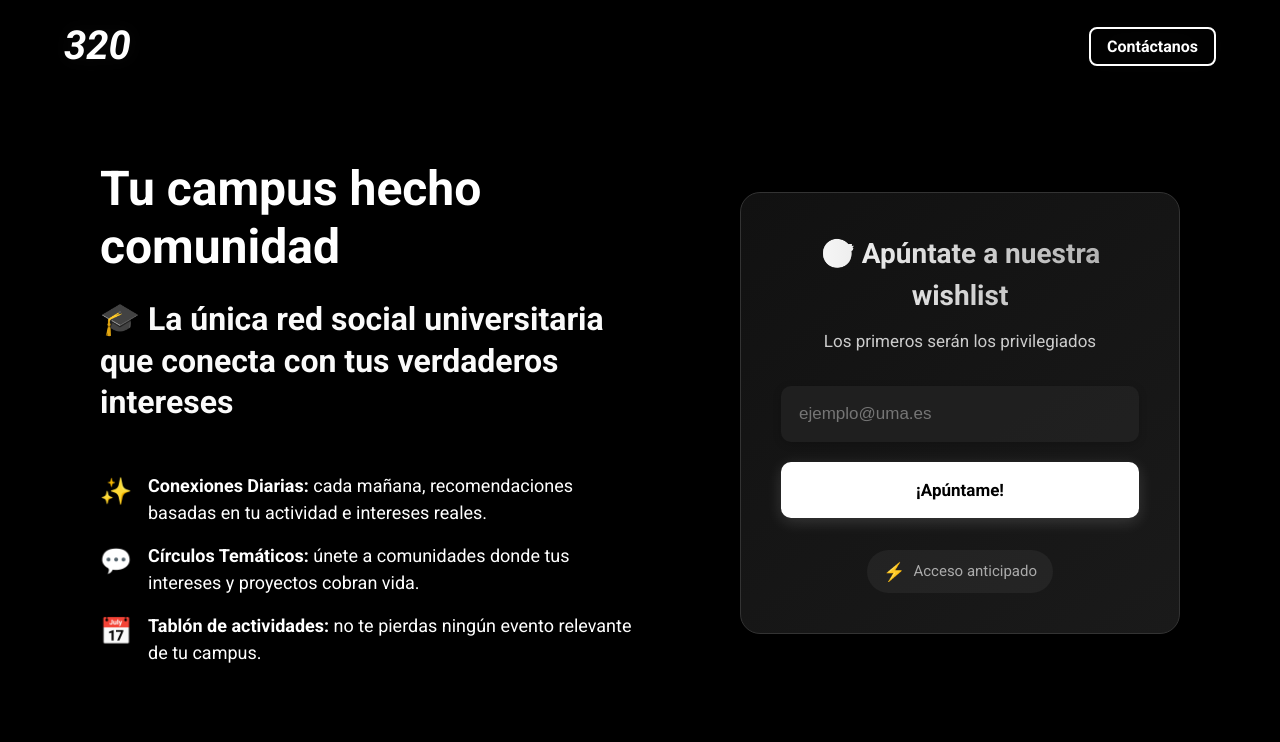
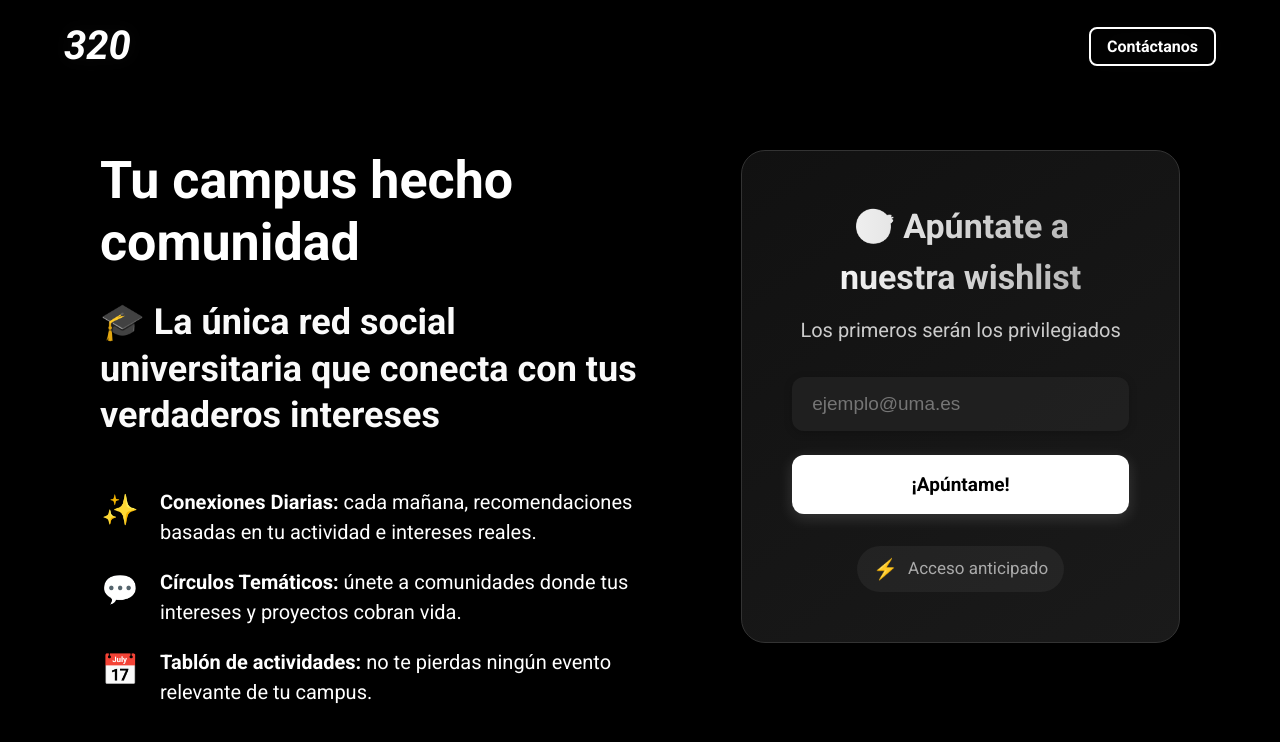
Before and after one commit to 2tank/320_web, a React (Vite) app: page / in a window 1280 px wide. Shown: the top 742 px of the page. Built offline with nearby package versions, Linux system fonts and the light colour scheme.

Commit message:
Cambio def

```diff
--- a/src/Home.jsx
+++ b/src/Home.jsx
@@ -6,15 +6,25 @@ function Home() {
   const [isSubmitting, setIsSubmitting] = useState(false);
   const [submitHovered, setSubmitHovered] = useState(false);
   const [inputFocused, setInputFocused] = useState(false);
+  const [isMobile, setIsMobile] = useState(false);
+  const [isSmallMobile, setIsSmallMobile] = useState(false);
 
-  // Añadir este useEffect para cambiar el título de la página
+  // Detector de tamaño de pantalla para mejor responsividad
   useEffect(() => {
-    // Guardar el título anterior para restaurarlo cuando se desmonte el componente
+    const checkMobile = () => {
+      setIsMobile(window.innerWidth <= 768);
+      setIsSmallMobile(window.innerWidth <= 480);
+    };
+
+    checkMobile();
+    window.addEventListener('resize', checkMobile);
+    return () => window.removeEventListener('resize', checkMobile);
+  }, []);
+
+  // Cambiar título de la página
+  useEffect(() => {
     const prevTitle = document.title;
-    // Establecer el nuevo título
     document.title = "320 - Home";
-
-    // Cleanup function para restaurar el título original cuando el componente se desmonte
     return () => {
       document.title = prevTitle;
     };
@@ -23,7 +33,6 @@ function Home() {
   const handleSubmit = (e) => {
     e.preventDefault();
     setIsSubmitting(true);
-    // Simular envío de formulario
     setTimeout(() => {
       setIsSubmitting(false);
       setEmail("");
@@ -31,61 +40,96 @@ function Home() {
     }, 1000);
   };
 
-  // Resto del código permanece igual...
   return (
     <div style={styles.container}>
       <Header />
-      <main style={styles.content}>
+      <main style={{
+        ...styles.content,
+        paddingTop: isSmallMobile ? "90px" : isMobile ? "110px" : "150px"
+      }}>
         <section style={styles.left}>
-          <h2 style={styles.campusMessage}>Tu campus hecho comunidad</h2>
-          <h3 style={styles.mainHeading}>
+          <h2 style={{
+            ...styles.campusMessage,
+            fontSize: isSmallMobile ? "32px" : "clamp(32px, 5.5vw, 52px)" // Más grande
+          }}>Tu campus hecho comunidad</h2>
+          <h3 style={{
+            ...styles.mainHeading,
+            fontSize: isSmallMobile ? "22px" : "clamp(22px, 3.5vw, 36px)" // Más grande
+          }}>
             🎓 La única red social universitaria que conecta con tus verdaderos intereses
           </h3>
-          <div style={styles.features}>
+          <div style={{
+            ...styles.features,
+            gap: isSmallMobile ? "14px" : "clamp(16px, 2.5vh, 26px)" // Más espacio
+          }}>
             <div style={styles.featureItem}>
-              <span style={styles.emoji}>✨</span>
-              <span>
+              <span style={{
+                ...styles.emoji,
+                fontSize: isSmallMobile ? "20px" : "clamp(20px, 3vw, 30px)" // Emoji más grande
+              }}>✨</span>
+              <span style={styles.featureText}>
                 <strong>Conexiones Diarias:</strong> cada mañana, recomendaciones basadas en tu actividad e intereses reales.
               </span>
             </div>
             <div style={styles.featureItem}>
-              <span style={styles.emoji}>💬</span>
-              <span>
+              <span style={{
+                ...styles.emoji,
+                fontSize: isSmallMobile ? "20px" : "clamp(20px, 3vw, 30px)"
+              }}>💬</span>
+              <span style={styles.featureText}>
                 <strong>Círculos Temáticos:</strong> únete a comunidades donde tus intereses y proyectos cobran vida.
               </span>
             </div>
             <div style={styles.featureItem}>
-              <span style={styles.emoji}>📅</span>
-              <span>
+              <span style={{
+                ...styles.emoji,
+                fontSize: isSmallMobile ? "20px" : "clamp(20px, 3vw, 30px)"
+              }}>📅</span>
+              <span style={styles.featureText}>
                 <strong>Tablón de actividades:</strong> no te pierdas ningún evento relevante de tu campus.
               </span>
             </div>
           </div>
         </section>
 
-        {/* Sección derecha: wishlist privilegiada con Formspree */}
         <section style={styles.right}>
-          <div style={styles.wishlistContainer}>
-            <h4 style={styles.wishlistHeading}>🎯 Apúntate a nuestra wishlist</h4>
-            <p style={styles.wishlistSubheading}>Los primeros serán los privilegiados</p>
+          <div style={{
+            ...styles.wishlistContainer,
+            padding: isSmallMobile ? "30px 20px" : "clamp(30px, 6vw, 50px)" // Más padding
+          }}>
+            <h4 style={{
+              ...styles.wishlistHeading,
+              fontSize: isSmallMobile ? "24px" : "clamp(24px, 3.5vw, 34px)" // Más grande
+            }}>🎯 Apúntate a nuestra wishlist</h4>
+            <p style={{
+              ...styles.wishlistSubheading,
+              fontSize: isSmallMobile ? "17px" : "clamp(17px, 2vw, 20px)", // Más grande
+              margin: "0 0 clamp(24px, 4vh, 36px)" // Más espacio
+            }}>Los primeros serán los privilegiados</p>
+
             <form
               action="https://formspree.io/f/mvgrrbvp"
               method="POST"
-              style={styles.wishlistForm}
+              style={{
+                ...styles.wishlistForm,
+                gap: "clamp(20px, 3vh, 30px)" // Más espacio
+              }}
               onSubmit={handleSubmit}
             >
               <div style={styles.inputWrapper}>
                 <input
                   name="email"
                   type="email"
-                  placeholder="ejemplo@uma.es"
+                  placeholder={isSmallMobile ? "Email" : "ejemplo@uma.es"}
                   value={email}
                   onChange={(e) => setEmail(e.target.value)}
                   onFocus={() => setInputFocused(true)}
                   onBlur={() => setInputFocused(false)}
                   style={{
                     ...styles.wishlistInput,
-                    ...(inputFocused ? styles.wishlistInputFocused : {})
+                    ...(inputFocused ? styles.wishlistInputFocused : {}),
+                    fontSize: isSmallMobile ? "17px" : "clamp(17px, 2vw, 19px)", // Más grande
+                    padding: isSmallMobile ? "14px 16px" : "16px 20px" // Más padding
                   }}
                   required
                 />
@@ -95,18 +139,33 @@ function Home() {
                 style={{
                   ...styles.wishlistButton,
                   ...(submitHovered ? styles.wishlistButtonHover : {}),
-                  ...(isSubmitting ? styles.wishlistButtonSubmitting : {})
+                  ...(isSubmitting ? styles.wishlistButtonSubmitting : {}),
+                  fontSize: isSmallMobile ? "17px" : "clamp(17px, 2vw, 19px)", // Más grande
+                  padding: isSmallMobile ? "14px 16px" : "18px 24px", // Más padding
+                  fontWeight: 800 // Más negrita para destacar
                 }}
                 onMouseEnter={() => setSubmitHovered(true)}
                 onMouseLeave={() => setSubmitHovered(false)}
+                onTouchStart={() => setSubmitHovered(true)}
+                onTouchEnd={() => setSubmitHovered(false)}
                 disabled={isSubmitting}
               >
                 {isSubmitting ? "Enviando..." : "¡Apúntame!"}
               </button>
             </form>
-            <div style={styles.benefitsContainer}>
-              <div style={styles.benefitItem}>
-                <span style={styles.benefitIcon}>⚡</span>
+            <div style={{
+              ...styles.benefitsContainer,
+              marginTop: "clamp(24px, 4vh, 36px)" // Más espacio
+            }}>
+              <div style={{
+                ...styles.benefitItem,
+                fontSize: isSmallMobile ? "15px" : "clamp(15px, 1.7vw, 17px)", // Más grande
+                padding: "8px 16px" // Más padding
+              }}>
+                <span style={{
+                  ...styles.benefitIcon,
+                  fontSize: isSmallMobile ? "17px" : "clamp(17px, 2vw, 20px)" // Más grande
+                }}>⚡</span>
                 <span>Acceso anticipado</span>
               </div>
             </div>
@@ -119,7 +178,7 @@ function Home() {
 
 const styles = {
   container: {
-    paddingTop: '30vh',
+    paddingTop: '5%',
     backgroundColor: "#000",
     color: "#fff",
     width: "100%",
@@ -138,32 +197,32 @@ const styles = {
     width: "100%",
     maxWidth: "1200px",
     margin: "0 auto",
-    paddingTop: "clamp(100px, 20vh, 170px)",
-    paddingLeft: "clamp(16px, 5vw, 60px)",
-    paddingRight: "clamp(16px, 5vw, 60px)",
-    paddingBottom: "clamp(40px, 5vh, 80px)",
-    alignItems: "center", // Centrado vertical para mejorar visualmente
+    // paddingTop se gestiona dinámicamente según el tamaño de pantalla
+    paddingLeft: "clamp(20px, 5vw, 60px)", // Aumentado ligeramente
+    paddingRight: "clamp(20px, 5vw, 60px)", // Aumentado ligeramente
+    paddingBottom: "clamp(50px, 6vh, 100px)", // Más espacio abajo
+    alignItems: "flex-start", // Mejor para evitar problemas de alineación
     boxSizing: "border-box",
-    justifyContent: "center", // Cambio a center para mejor comportamiento responsivo
-    gap: "clamp(40px, 8vw, 100px)", // Aumenté el gap para mejor separación
+    justifyContent: "center",
+    gap: "clamp(50px, 8vw, 120px)", // Más espacio entre secciones
   },
   left: {
     flex: "1 1 500px",
     display: "flex",
     flexDirection: "column",
-    gap: "clamp(16px, 3vh, 30px)",
+    gap: "clamp(20px, 3vh, 36px)", // Más espacio entre elementos
     minWidth: "280px",
-    maxWidth: "600px", // Limitado para mantener legibilidad
-    order: 1, // Para control de orden en móvil
+    maxWidth: "600px",
+    order: 1,
   },
   campusMessage: {
-    fontSize: "clamp(28px, 5vw, 48px)",
+    fontSize: "clamp(32px, 5.5vw, 52px)", // Más grande
     fontWeight: 700,
     margin: 0,
     lineHeight: 1.2,
   },
   mainHeading: {
-    fontSize: "clamp(20px, 3vw, 32px)",
+    fontSize: "clamp(22px, 3.5vw, 36px)", // Más grande
     fontWeight: 600,
     margin: 0,
     color: "#fafafa",
@@ -172,20 +231,24 @@ const styles = {
   features: {
     display: "flex",
     flexDirection: "column",
-    gap: "clamp(12px, 2vh, 20px)",
-    marginTop: "clamp(16px, 3vh, 30px)",
+    gap: "clamp(16px, 2.5vh, 26px)", // Más espacio
+    marginTop: "clamp(20px, 3vh, 36px)", // Más espacio
   },
   featureItem: {
     display: "flex",
     alignItems: "flex-start",
-    gap: "clamp(8px, 2vw, 16px)",
-    fontSize: "clamp(15px, 1.8vw, 18px)",
+    gap: "clamp(10px, 2vw, 20px)", // Más espacio
+    fontSize: "clamp(17px, 2vw, 20px)", // Más grande
     lineHeight: 1.5,
   },
+  featureText: {
+    flex: 1,
+    overflowWrap: "break-word", // Para asegurar que no haya desbordamiento
+  },
   emoji: {
-    fontSize: "clamp(18px, 2.5vw, 26px)",
+    fontSize: "clamp(20px, 3vw, 30px)", // Más grande
     flexShrink: 0,
-    width: "32px",
+    width: "40px", // Más amplio para emojis más grandes
     display: "flex",
     justifyContent: "center",
   },
@@ -193,61 +256,53 @@ const styles = {
     flex: "1 1 400px",
     display: "flex",
     justifyContent: "center",
-    alignItems: "center", // Cambio a center para mejor alineación
+    alignItems: "flex-start", // Mejor para alineación
     minWidth: "280px",
-    maxWidth: "450px", // Limitado para mantener el formulario contenido
-    order: 2, // Para control de orden en móvil
+    maxWidth: "480px", // Ligeramente más ancho
+    order: 2,
   },
   wishlistContainer: {
     backgroundColor: "#111",
-    padding: "clamp(24px, 5vw, 40px)",
-    borderRadius: "clamp(12px, 2vw, 20px)",
+    padding: "clamp(30px, 6vw, 50px)", // Más padding
+    borderRadius: "clamp(16px, 2vw, 24px)", // Bordes más suaves
     boxShadow: "0 15px 40px rgba(0,0,0,0.6)",
     width: "100%",
-    textAlign: "center", // Cambio a center para mejor estética
+    textAlign: "center",
     boxSizing: "border-box",
     border: "1px solid #333",
-    background: "linear-gradient(145deg, #111 0%, #1a1a1a 100%)", // Gradiente sutil
-    transform: "translateY(0)",
-    transition: "transform 0.3s ease, box-shadow 0.3s ease",
-    "&:hover": {
-      transform: "translateY(-5px)",
-      boxShadow: "0 20px 50px rgba(0,0,0,0.7)",
-    },
+    background: "linear-gradient(145deg, #111 0%, #1a1a1a 100%)",
   },
   wishlistHeading: {
-    fontSize: "clamp(22px, 3vw, 28px)",
+    fontSize: "clamp(24px, 3.5vw, 34px)", // Más grande
     fontWeight: 700,
-    margin: "0 0 clamp(6px, 1.5vh, 12px)",
+    margin: "0 0 clamp(8px, 1.5vh, 16px)",
     background: "linear-gradient(90deg, #fff, #aaa)",
     WebkitBackgroundClip: "text",
     WebkitTextFillColor: "transparent",
+    backgroundClip: "text", // Para compatibilidad
   },
   wishlistSubheading: {
-    fontSize: "clamp(15px, 1.8vw, 17px)",
-    margin: "0 0 clamp(20px, 4vh, 32px)",
+    fontSize: "clamp(17px, 2vw, 20px)", // Más grande
+    margin: "0 0 clamp(24px, 4vh, 36px)", // Más espacio
     color: "#ccc",
     fontWeight: 400,
   },
   wishlistForm: {
     display: "flex",
     flexDirection: "column",
-    gap: "clamp(16px, 2.5vh, 24px)",
+    gap: "clamp(20px, 3vh, 30px)", // Más espacio
     width: "100%",
   },
   inputWrapper: {
     position: "relative",
     width: "100%",
     transition: "transform 0.2s ease",
-    "&:focus-within": {
-      transform: "scale(1.02)",
-    },
   },
   wishlistInput: {
-    padding: "clamp(12px, 3vh, 18px) clamp(12px, 2vw, 18px)",
-    borderRadius: "clamp(6px, 1vw, 10px)",
+    padding: "16px 20px", // Más padding
+    borderRadius: "clamp(8px, 1vw, 12px)", // Bordes más suaves
     border: "none",
-    fontSize: "clamp(15px, 1.8vw, 17px)",
+    fontSize: "clamp(17px, 2vw, 19px)", // Más grande
     background: "rgba(34, 34, 34, 0.8)",
     color: "#fff",
     outline: "none",
@@ -255,6 +310,7 @@ const styles = {
     boxSizing: "border-box",
     transition: "all 0.3s ease",
     boxShadow: "0 2px 8px rgba(0,0,0,0.2)",
+    WebkitAppearance: "none", // Mejor para Safari
   },
   wishlistInputFocused: {
     background: "#2a2a2a",
@@ -264,27 +320,17 @@ const styles = {
     backgroundColor: "#fff",
     color: "#000",
     border: "none",
-    padding: "clamp(12px, 3vh, 18px)",
-    fontWeight: 700,
-    fontSize: "clamp(15px, 1.8vw, 17px)",
-    borderRadius: "clamp(6px, 1vw, 10px)",
+    padding: "18px 24px", // Más padding
+    fontWeight: 800, // Más negrita
+    fontSize: "clamp(17px, 2vw, 19px)", // Más grande
+    borderRadius: "clamp(8px, 1vw, 12px)", // Bordes más suaves
     cursor: "pointer",
     boxShadow: "0 4px 15px rgba(255,255,255,0.15)",
     transition: "all 0.3s ease",
     position: "relative",
     overflow: "hidden",
     zIndex: 1,
-    "&::before": {
-      content: '""',
-      position: "absolute",
-      top: 0,
-      left: 0,
-      width: "100%",
-      height: "100%",
-      background: "linear-gradient(45deg, #fff, #e6e6e6)",
-      zIndex: -1,
-      transition: "opacity 0.3s ease",
-    },
+    WebkitTapHighlightColor: "transparent", // Mejor para móviles
   },
   wishlistButtonHover: {
     transform: "translateY(-3px)",
@@ -295,40 +341,25 @@ const styles = {
     cursor: "wait",
   },
   benefitsContainer: {
-    marginTop: "clamp(20px, 4vh, 32px)",
+    marginTop: "clamp(24px, 4vh, 36px)", // Más espacio
     display: "flex",
     justifyContent: "center",
     flexWrap: "wrap",
-    gap: "clamp(10px, 2vw, 20px)",
+    gap: "clamp(12px, 2vw, 24px)", // Más espacio
   },
   benefitItem: {
     display: "flex",
     alignItems: "center",
-    gap: "8px",
-    fontSize: "clamp(13px, 1.5vw, 15px)",
+    gap: "10px", // Más espacio
+    fontSize: "clamp(15px, 1.7vw, 17px)", // Más grande
     color: "#aaa",
-    padding: "clamp(6px, 1vh, 10px) clamp(10px, 1.5vw, 16px)",
+    padding: "8px 16px", // Más padding
     borderRadius: "999px",
     background: "rgba(255,255,255,0.05)",
   },
   benefitIcon: {
-    fontSize: "clamp(14px, 1.8vw, 18px)",
+    fontSize: "clamp(17px, 2vw, 20px)", // Más grande
   },
 };
 
-// Para manejar media queries en inline styles para React
-if (typeof window !== 'undefined') {
-  // Media query para dispositivos móviles pequeños
-  if (window.matchMedia("(max-width: 768px)").matches) {
-    styles.left.order = 1;
-    styles.right.order = 2;
-  }
-
-  // Media query para dispositivos muy pequeños
-  if (window.matchMedia("(max-width: 480px)").matches) {
-    styles.content.paddingTop = "80px";
-    styles.content.gap = "30px";
-  }
-}
-
 export default Home;
```
